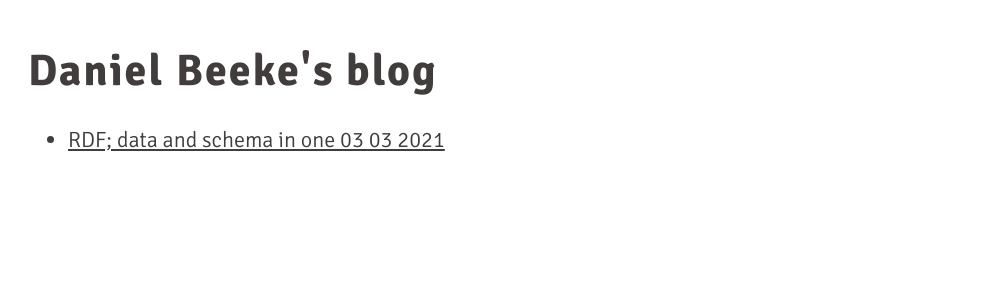
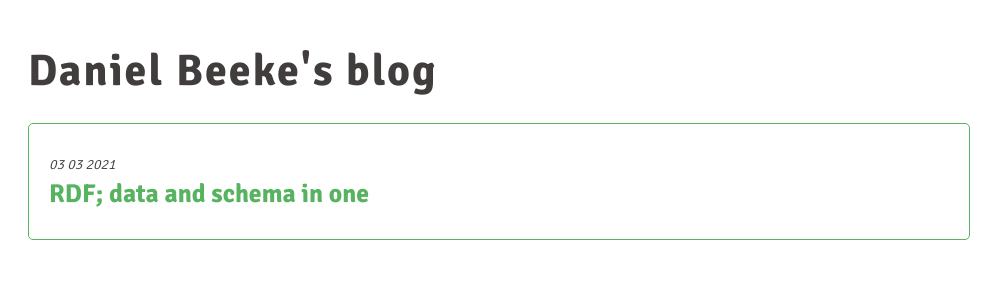
Before and after one commit to danielbeeke/blog.danielbeeke.nl, a web app: file docs/index.html in a window 1280 px wide. Shown: the top 300 px of the page, without its empty margins (0-1005 px from the left). Run offline with its HTML, style and script files only (its server is not run), Linux system fonts and the light colour scheme; some libraries are stand-ins or nearby versions.

Commit message:
Fixing type and index screen

```diff
--- a/docs/index.html
+++ b/docs/index.html
@@ -15,11 +15,10 @@
 <body>
   <h1 class="title"><span>Daniel Beeke's blog</span></h1>
 
-  <ul class="recent">
-    <li>
-      <div class="title"><a href="rdf-data-and-schema-in-one">RDF; data and schema in one 03 03 2021</a></div>
-    </li>
-  </ul>
+    <a class="post teaser" href="rdf-data-and-schema-in-one">
+      <span class="date">03 03 2021</span>
+      <h3 class="title">RDF; data and schema in one</h3>
+    </a>
 
 </body>
 </html>
--- a/docs/rdf-data-and-schema-in-one/index.html
+++ b/docs/rdf-data-and-schema-in-one/index.html
@@ -174,7 +174,7 @@ ex:JohnDoe
 <p>But what is foaf? Foaf stands for &#39;Friend of a Friend&#39; and it is called an ontology. We could see this ontology as a place of properties with their definitions. Something like schema&#39;s. Well, the advise is that these predicates should resolve to some kind of documentation. </p>
 <p>So if you would go to <a href="http://xmlns.com/foaf/0.1/">http://xmlns.com/foaf/0.1/</a> it gives you a documentation page. </p>
 <p>To be honest foaf is not that nice because somehow going to <a href="http://xmlns.com/foaf/0.1/familyName">http://xmlns.com/foaf/0.1/familyName</a> does not directly link to the familyName section. But anyways, let&#39;s check a different ontology. </p>
-<p><a href="https://schema.org/">Schema.org</a> maybe you have heard of it. People use it to enrich there search engine snippets / previews. It is an ontology describing almost everything there is. For example a <a href="https://schema.org/Book">book</a> or a <a href="https://schema.org/Car">car</a>.</p>
+<p><a href="https://schema.org/">Schema.org</a> maybe you have heard of it. People use it to enrich their search engine snippets / previews. It is an ontology describing almost everything there is. For example a <a href="https://schema.org/Book">book</a> or a <a href="https://schema.org/Car">car</a>.</p>
 <h3 id="final-thoughts">Final thoughts</h3>
 <p>I hope you found this useful. I would like to see more developers using RDF so we can have more interoperability. This article was the first one in a series called &quot;Building a webapplication on top of RDF&quot;. I will be writing about all the things you will encounter trying to create an application on top of RDF. If you have things you would like to see, or if you have remarks, you can mail me at <a href="mailto:mail@danielbeeke.nl">mail@danielbeeke.nl</a>.</p>
 
--- a/docs/style.css
+++ b/docs/style.css
@@ -288,3 +288,21 @@ pre[class*=language-] {
     box-shadow: inset 0 -15px white, inset 0 -45px var(--color-primary);
   }
 }
+.post.teaser {
+  display: inline-flex;
+  width: 100%;
+  max-width: 900px;
+  flex-direction: column;
+  padding: 0 20px;
+  border-radius: 5px;
+  text-decoration: none;
+  border: 1px solid var(--color-primary);
+}
+.post.teaser .title {
+  margin-top: 0;
+}
+.post.teaser .date {
+  margin-top: 30px;
+  font-style: italic;
+  font-size: 14px;
+}
--- a/src/style.scss
+++ b/src/style.scss
@@ -3,3 +3,4 @@
 @import '../scss/post.scss';
 @import '../scss/highlight.scss';
 @import '../scss/title-wrapper.scss';
+@import '../scss/post-teaser.scss';
```
Also changed, not shown: layouts/index.hbs (+4 -5 lines), scss/_post-teaser.scss (added, +20 -0 lines), src/posts/rdf-data-and-schema-in-one.md (+1 -1 lines), 1 other file.
